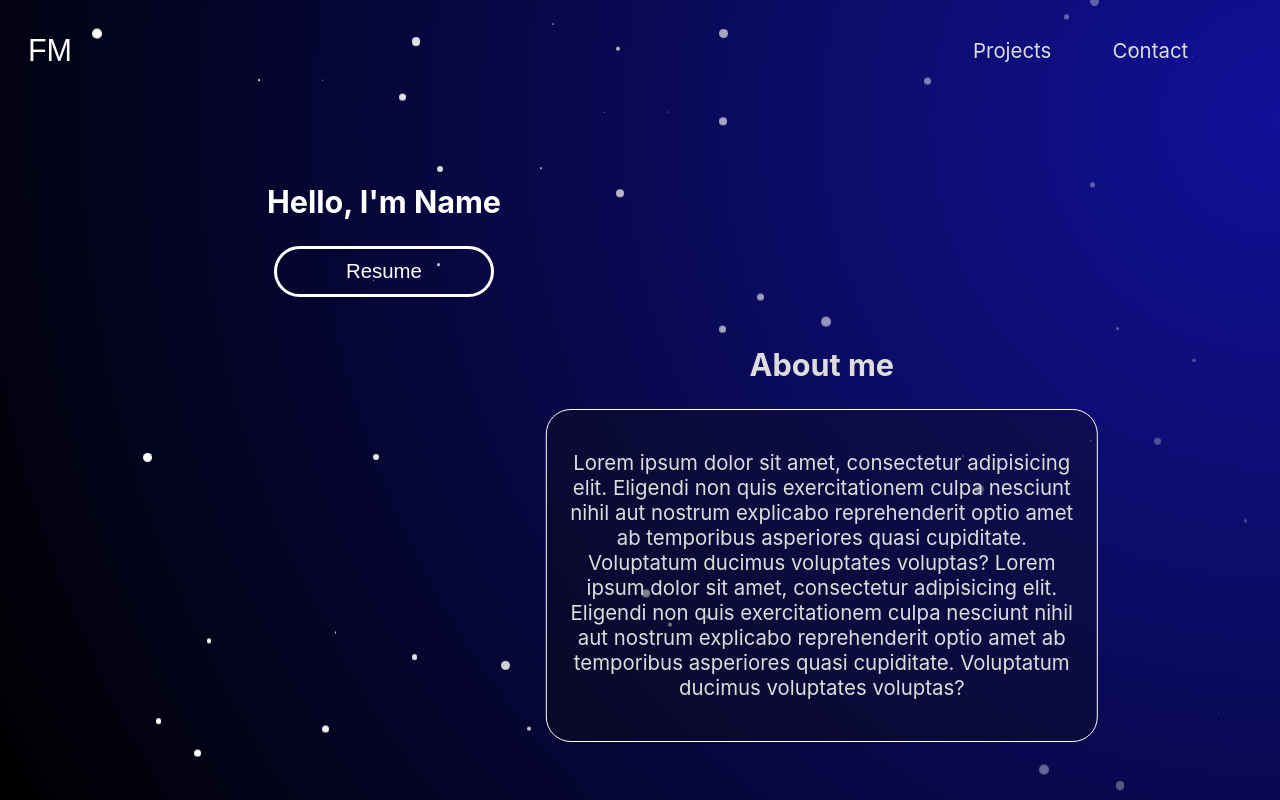
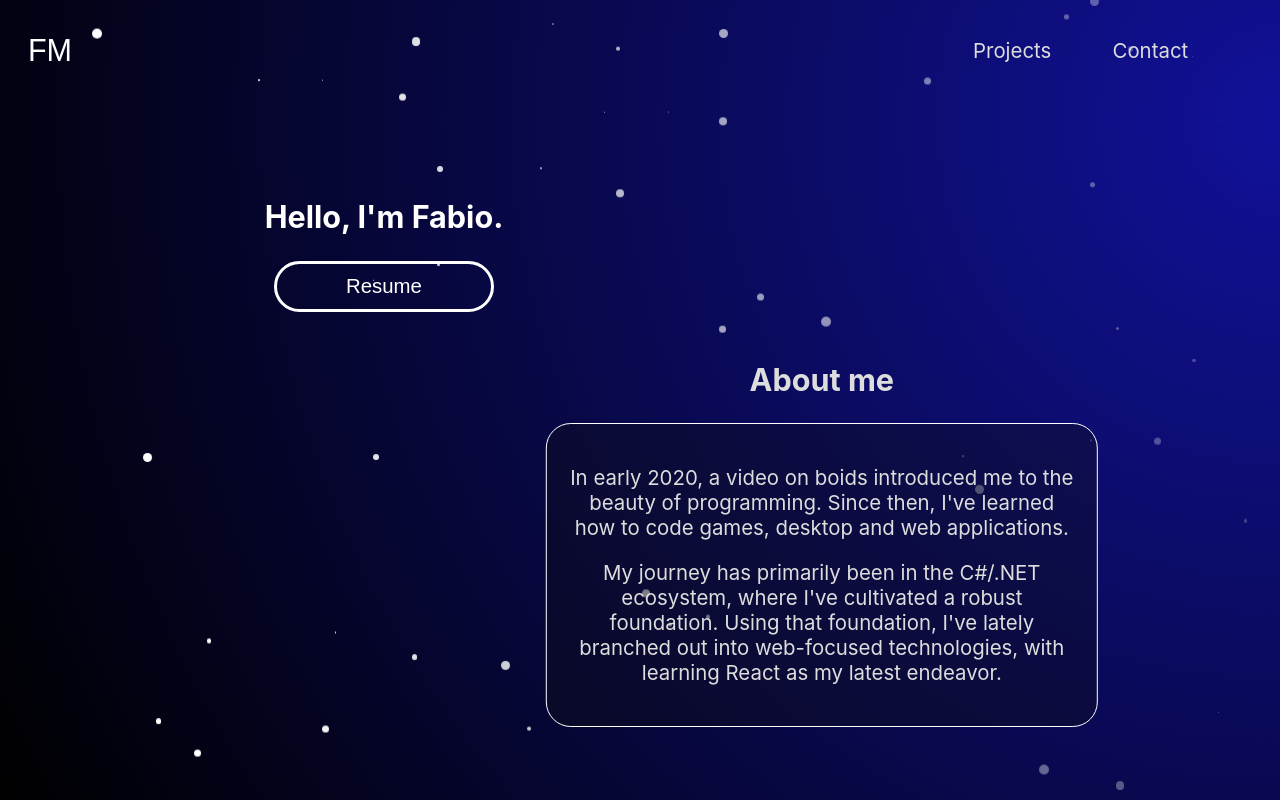
Before and after one commit to Faboid/portfolio, a React (Create React App) app: page / in a window 1280 px wide. Shown: the top 800 px of the page. Built offline with nearby package versions, Linux system fonts and the light colour scheme; the HTML template or start-up script is replaced by a standard one.

Commit message:
Set up about text.

```diff
--- a/src/sections/About/About.js
+++ b/src/sections/About/About.js
@@ -21,7 +21,7 @@ function Greetings() {
     return (
         <div className='greetings'>
             <div className='greetings-container'>
-                <h1 className='greeting-text'>Hello, I'm Name</h1>
+                <h1 className='greeting-text'>Hello, I'm Fabio.</h1>
                 <ResumeButton/>
             </div>
         </div>
@@ -34,9 +34,13 @@ function Description() {
             <div className='description-container'>
                 <h1 className='about-me-title'>About me</h1>
                 <div className='about-me-container'>
+
                     <p className='about-me-text'>
-                        Lorem ipsum dolor sit amet, consectetur adipisicing elit. Eligendi non quis exercitationem culpa nesciunt nihil aut nostrum explicabo reprehenderit optio amet ab temporibus asperiores quasi cupiditate. Voluptatum ducimus voluptates voluptas?
-                        Lorem ipsum dolor sit amet, consectetur adipisicing elit. Eligendi non quis exercitationem culpa nesciunt nihil aut nostrum explicabo reprehenderit optio amet ab temporibus asperiores quasi cupiditate. Voluptatum ducimus voluptates voluptas?
+                        In early 2020, a video on boids introduced me to the beauty of programming. Since then, I've learned how to code games, desktop and web applications.
+                    </p>
+
+                    <p className='about-me-text'>
+                        My journey has primarily been in the C#/.NET ecosystem, where I've cultivated a robust foundation. Using that foundation, I've lately branched out into web-focused technologies, with learning React as my latest endeavor.
                     </p>
                 </div>
             </div>
```
